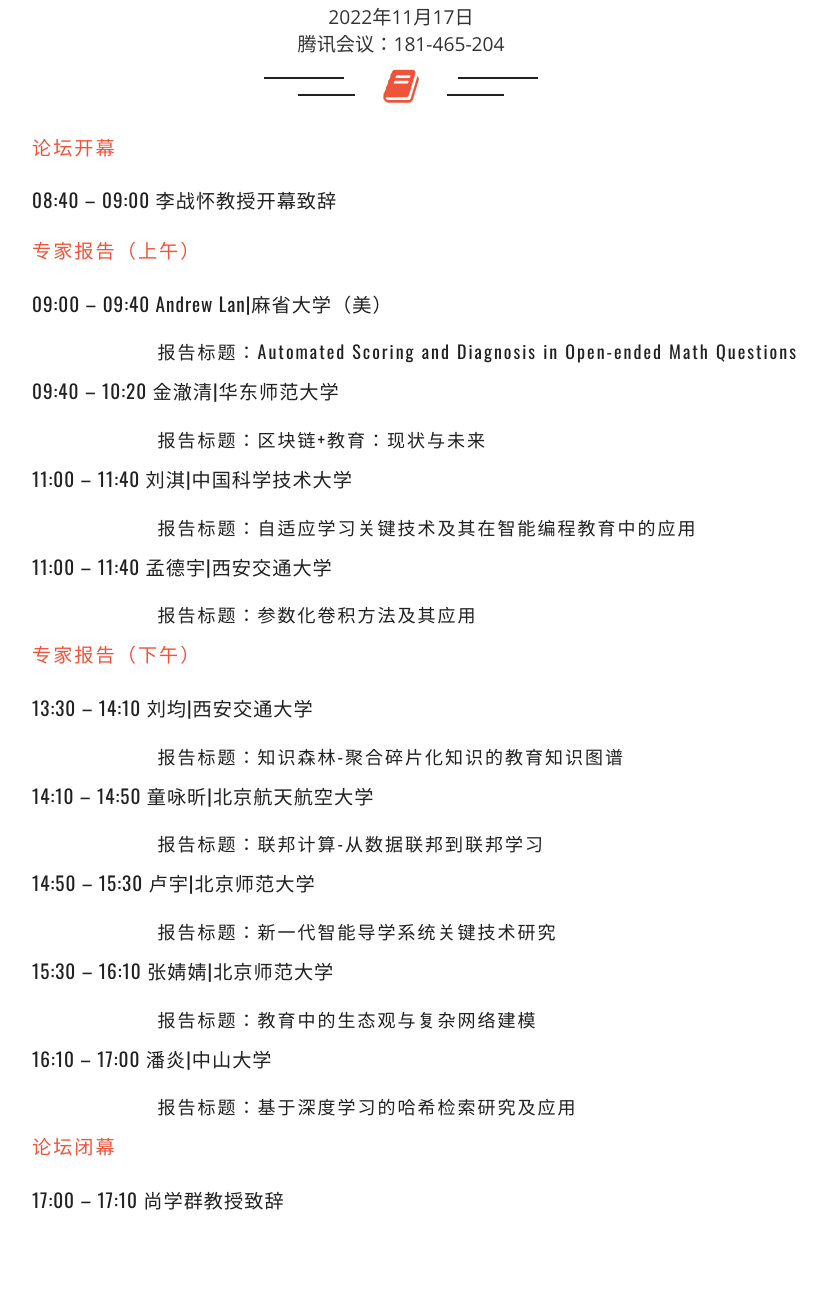
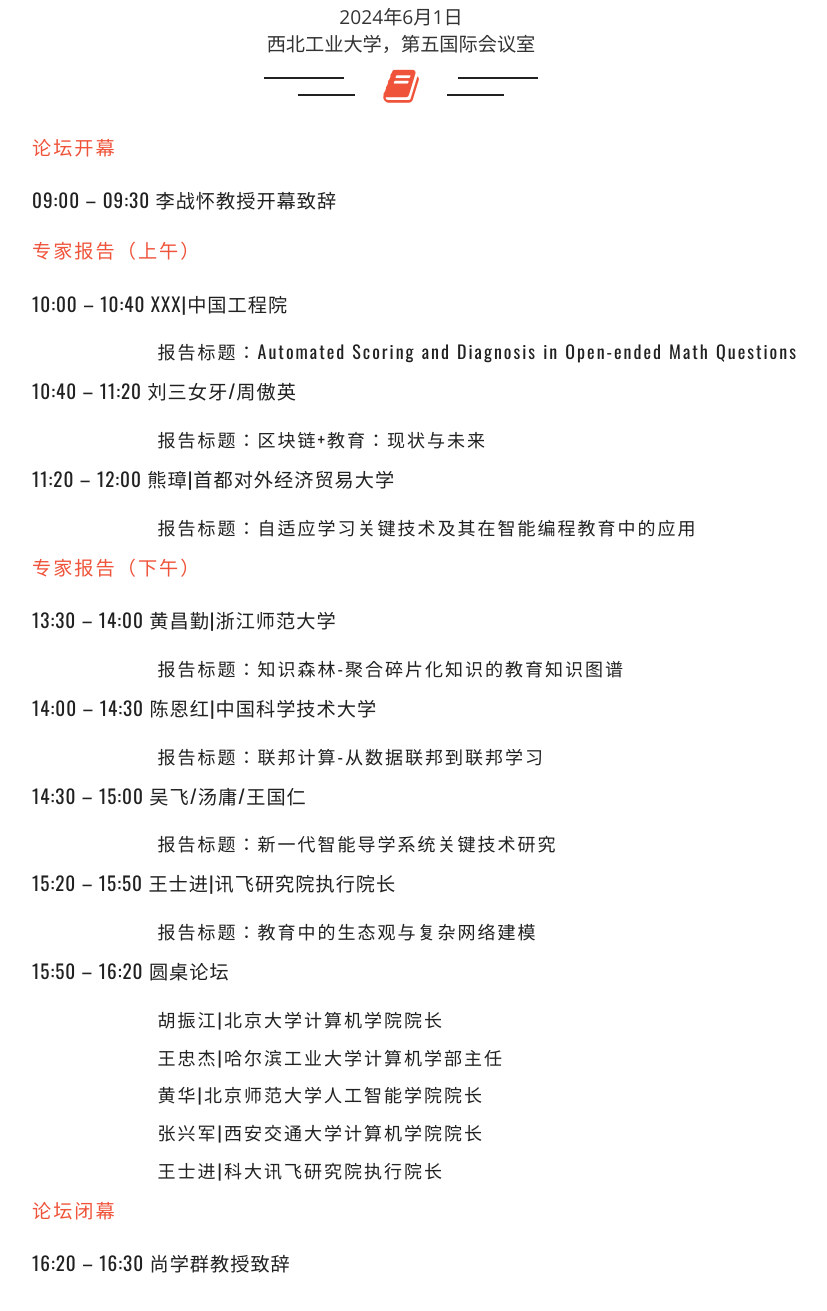
Before and after one commit to qcx1216611038/2024.5.8, a plain HTML site: page AIBDE-main/schedule.html in a window 1280 px wide. Shown: the part 357-1668 px from the top of the page, without its empty margins (239-1066 px from the left). Before the commit the page ends 1626 px from the top, so only its background shows below. Drawn offline with nearby package versions, Linux system fonts and the light colour scheme.

Commit message:
schedule.html

```diff
--- a/AIBDE-main/schedule.html
+++ b/AIBDE-main/schedule.html
@@ -68,9 +68,9 @@
     <div class="container">
 		<div class="w3layouts_header" style="position:relative">
 			<h5>会议  <span>日程</span></h5>
-			<span>2022年11月17日</span>
+			<span>2024年6月1日</span>
             <br>
-            <span>腾讯会议：181-465-204</span>
+            <span>西北工业大学，第五国际会议室</span>
 			<p><span><i class="fa fa-book" aria-hidden="true"></i></span></p>
 		</div>
         <br>
@@ -79,36 +79,38 @@
                 <div class="col-xs-8 w3_featured_services_left_gridr" style="padding-left:10%">
 					<h2>论坛开幕</h2>
 					<br>
-                    <h3>08:40 – 09:00 李战怀教授开幕致辞</h3>
+                    <h3>09:00 – 09:30 李战怀教授开幕致辞</h3>
                     <h2>专家报告（上午）</h2>
 					<br>
-                    <h3>09:00 – 09:40 Andrew Lan|麻省大学（美）</h3>
+                    <h3>10:00 – 10:40 XXX|中国工程院</h3>
                     <h4>报告标题：Automated Scoring and Diagnosis in Open-ended Math Questions</h4>
-                    <h3>09:40 – 10:20 金澈清|华东师范大学</h3>
+                    <h3>10:40 – 11:20 刘三女牙/周傲英</h3>
 					<h4>报告标题：区块链+教育：现状与未来</h4>
-                    <h3>11:00 – 11:40 刘淇|中国科学技术大学</h3>
+                    <h3>11:20 – 12:00 熊璋|首都对外经济贸易大学</h3>
                     <h4>报告标题：自适应学习关键技术及其在智能编程教育中的应用</h4>
-                    <h3>11:00 – 11:40 孟德宇|西安交通大学</h3>
-                    <h4>报告标题：参数化卷积方法及其应用</h4>
 
                     <h2>专家报告（下午）</h2>
 					<br>
 
-                    <h3>13:30 – 14:10 刘均|西安交通大学</h3>
+                    <h3>13:30 – 14:00 黄昌勤|浙江师范大学</h3>
                     <h4>报告标题：知识森林-聚合碎片化知识的教育知识图谱</h4>
-                    <h3>14:10 – 14:50 童咏昕|北京航天航空大学</h3>
+                    <h3>14:00 – 14:30 陈恩红|中国科学技术大学</h3>
                     <h4>报告标题：联邦计算-从数据联邦到联邦学习</h4>
-                    <h3>14:50 – 15:30 卢宇|北京师范大学</h3>
+                    <h3>14:30 – 15:00 吴飞/汤庸/王国仁</h3>
 					<h4>报告标题：新一代智能导学系统关键技术研究</h4>
-                    <h3>15:30 – 16:10 张婧婧|北京师范大学</h3>
+                    <h3>15:20 – 15:50 王士进|讯飞研究院执行院长</h3>
 					<h4>报告标题：教育中的生态观与复杂网络建模</h4>
-                    <h3>16:10 – 17:00 潘炎|中山大学</h3>
-					<h4>报告标题：基于深度学习的哈希检索研究及应用</h4>
+                    <h3>15:50 – 16:20 圆桌论坛</h3>
+					<h4>胡振江|北京大学计算机学院院长</h4>
+					<h4>王忠杰|哈尔滨工业大学计算机学部主任</h4>
+					<h4>黄华|北京师范大学人工智能学院院长</h4>
+					<h4>张兴军|西安交通大学计算机学院院长</h4>
+					<h4>王士进|科大讯飞研究院执行院长</h4>
 
                     <h2>论坛闭幕</h2>
 					<br>
 
-                    <h3>17:00 – 17:10 尚学群教授致辞</h3>
+                    <h3>16:20 – 16:30 尚学群教授致辞</h3>
 
 
                 </div>
```
